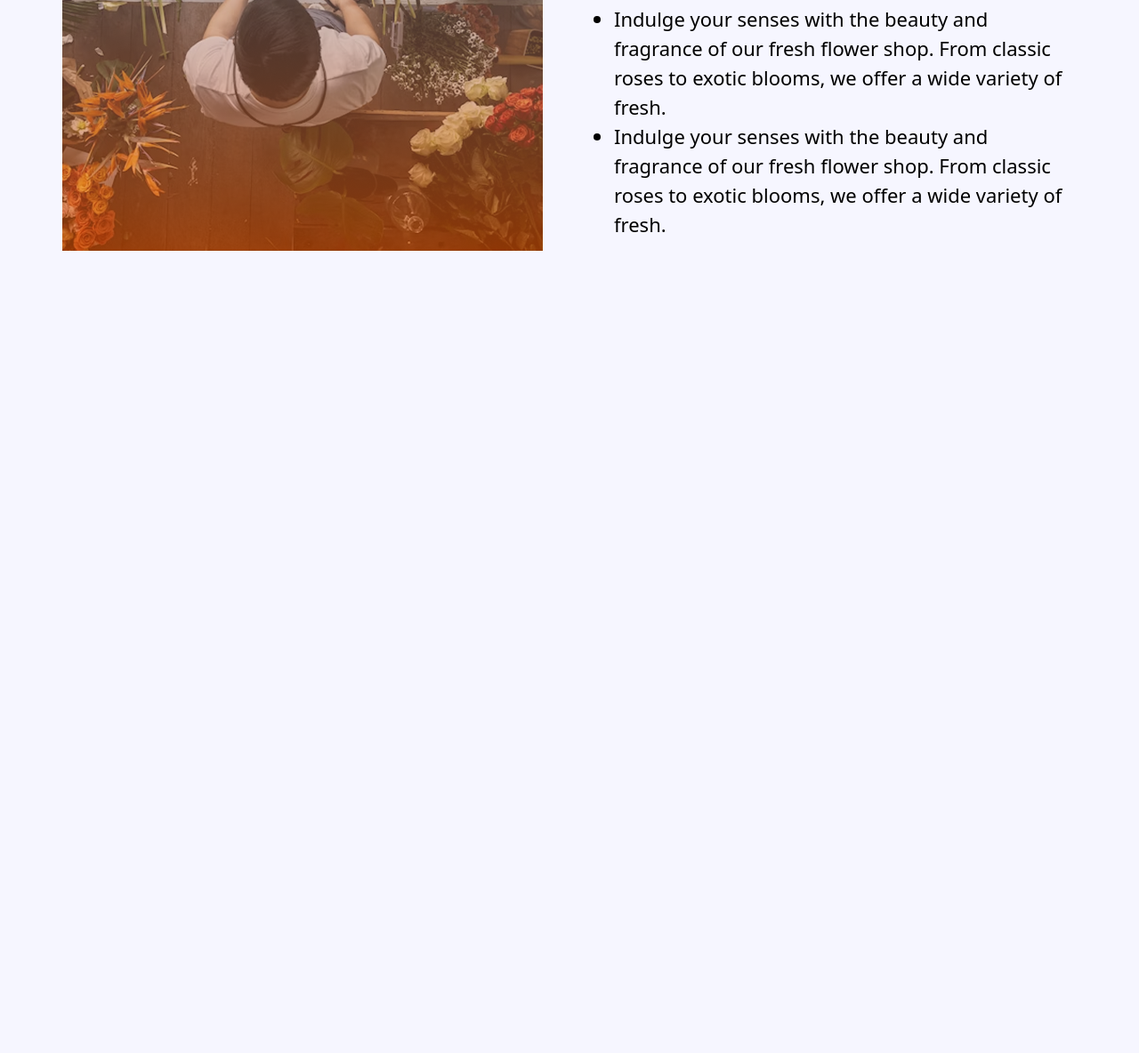
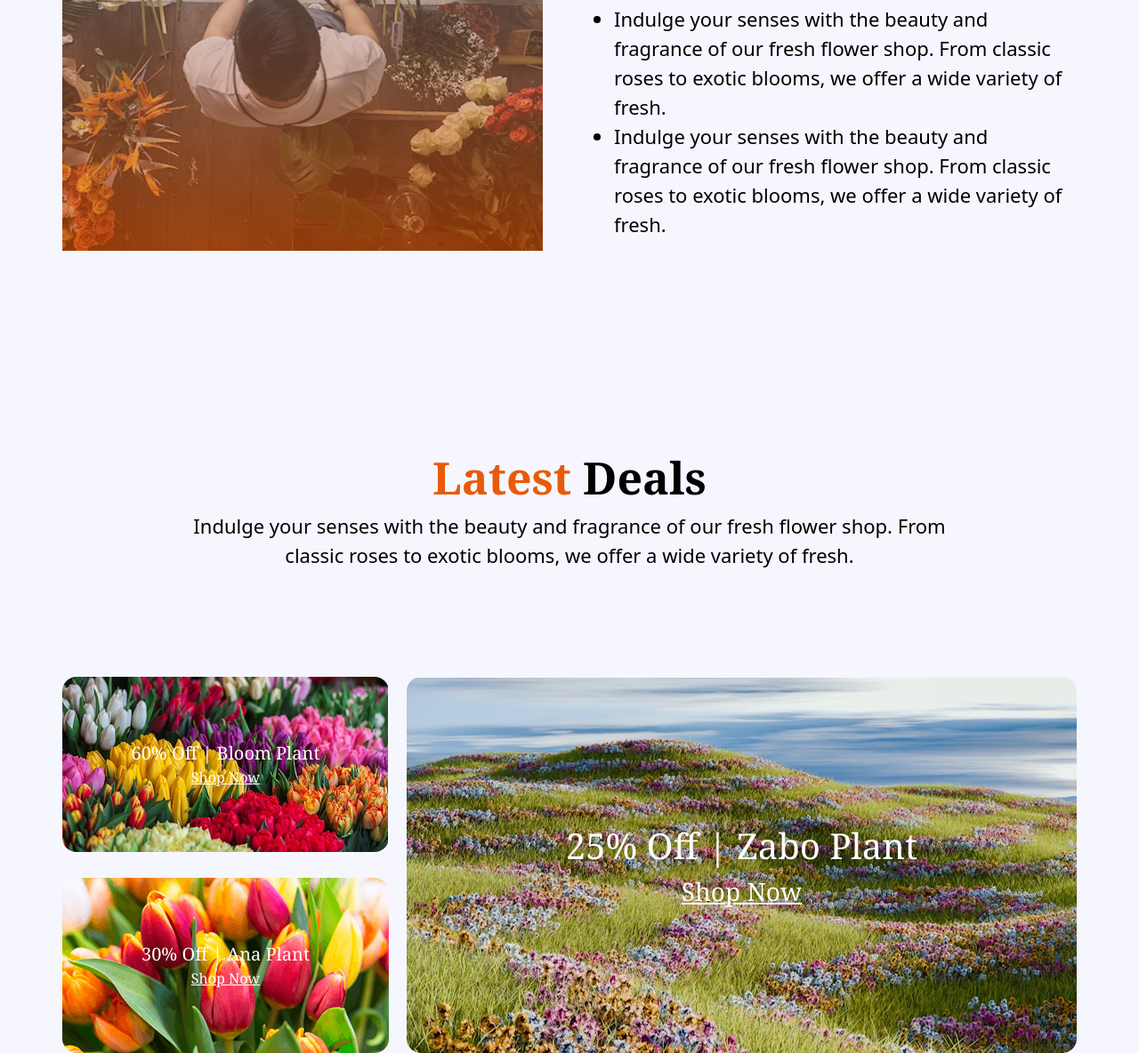
Before and after one commit to Samin200/assignment-2, a plain HTML site: page index.html in a window 1280 px wide. Shown: the part 2384-3568 px from the top of the page at 89% size. Before the commit the page ends 2666 px from the top, so only its background shows below. Drawn offline with nearby package versions, Linux system fonts and the light colour scheme.

Commit message:
discount section done

```diff
--- a/index.html
+++ b/index.html
@@ -104,6 +104,32 @@
                 <img class="w-[286px] absolute bottom-[-1510px] left-[450px] " src="assets/trusted-badge.png" alt="">
             </div>
         </section>
+        <section class="lg:mt-[218px]">
+            <div class="text-[50px] text-center font-serif font-bold">
+                <span class="text-[#E95A08]">Latest</span>  Deals
+            </div>
+            <div class="text-[22px] font-thin text-center">
+                Indulge your senses with the beauty and fragrance of our fresh flower shop. From <br>classic roses to exotic blooms, we offer a wide variety of fresh.
+            </div>
+        </section>
+        <section class="flex justify-center items-center">
+            <div class="font-serif lg:w-[1140px] lg:h-[423.12px] flex justify-between mt-[120px]">
+                <div class="flex flex-col justify-between">
+                <div class="text-white bg-[url(assets/deal-bloom.png)] bg-no-repeat w-[367px] h-[197px] flex justify-center items-center flex-col rounded-2xl">
+                    <div class="text-[20px]">60% Off | Bloom Plant</div>
+                    <a href=""><button class="text-[16px] underline">Shop Now</button></a>
+                </div>
+                <div class="text-white bg-[url(assets/deal-ana.png)] bg-no-repeat w-[367px] h-[197px] flex justify-center items-center flex-col rounded-2xl">
+                    <div class="text-[20px]">30% Off | Ana  Plant</div>
+                    <a href=""><button class="text-[16px] underline">Shop Now</button></a>
+                </div>
+                </div>
+                <div class="text-white bg-[url(assets/deal-zabo.png)] bg-no-repeat w-[753px] h-[423px] flex justify-center items-center flex-col rounded-2xl">
+                    <div class="text-[40px]">25% Off | Zabo Plant</div>
+                    <a href=""><button class="text-[28px] underline">Shop Now</button></a>
+                </div>
+            </div>
+        </section>
     </main>
     <footer>
 
```
